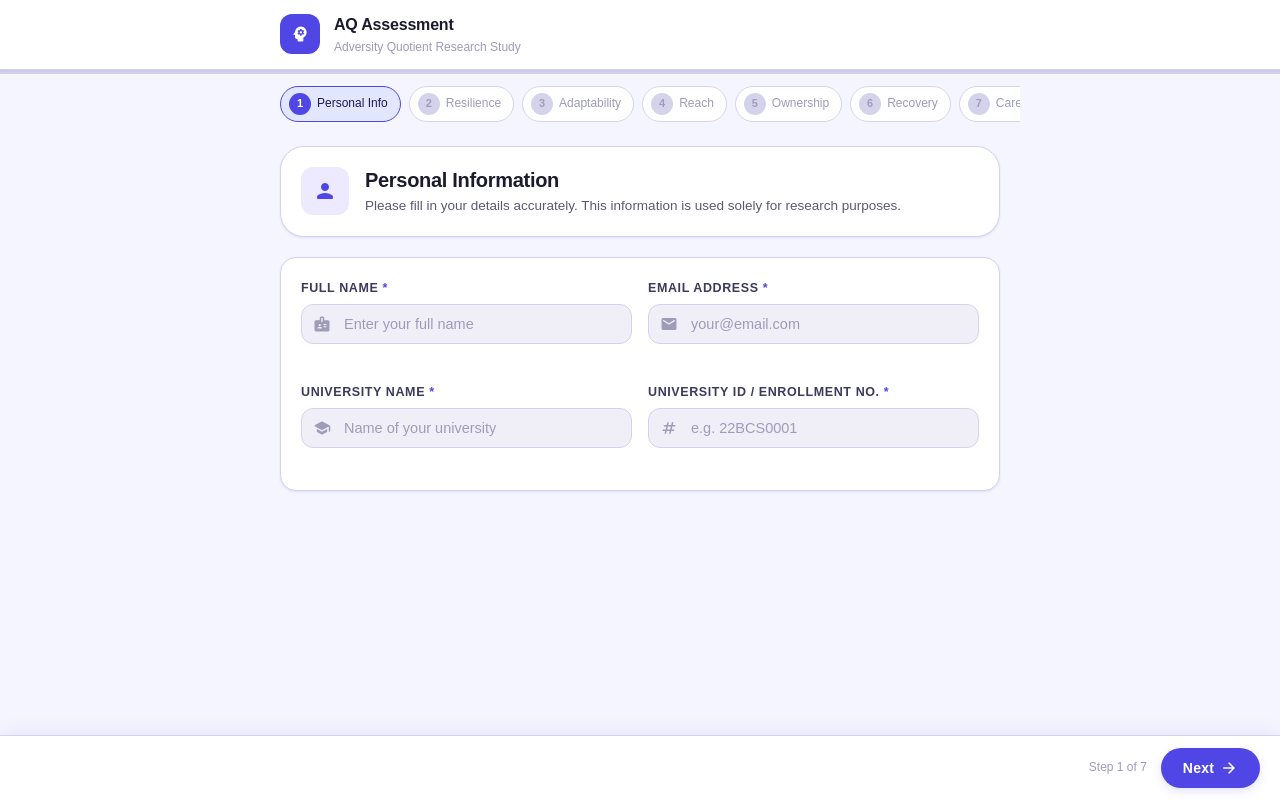
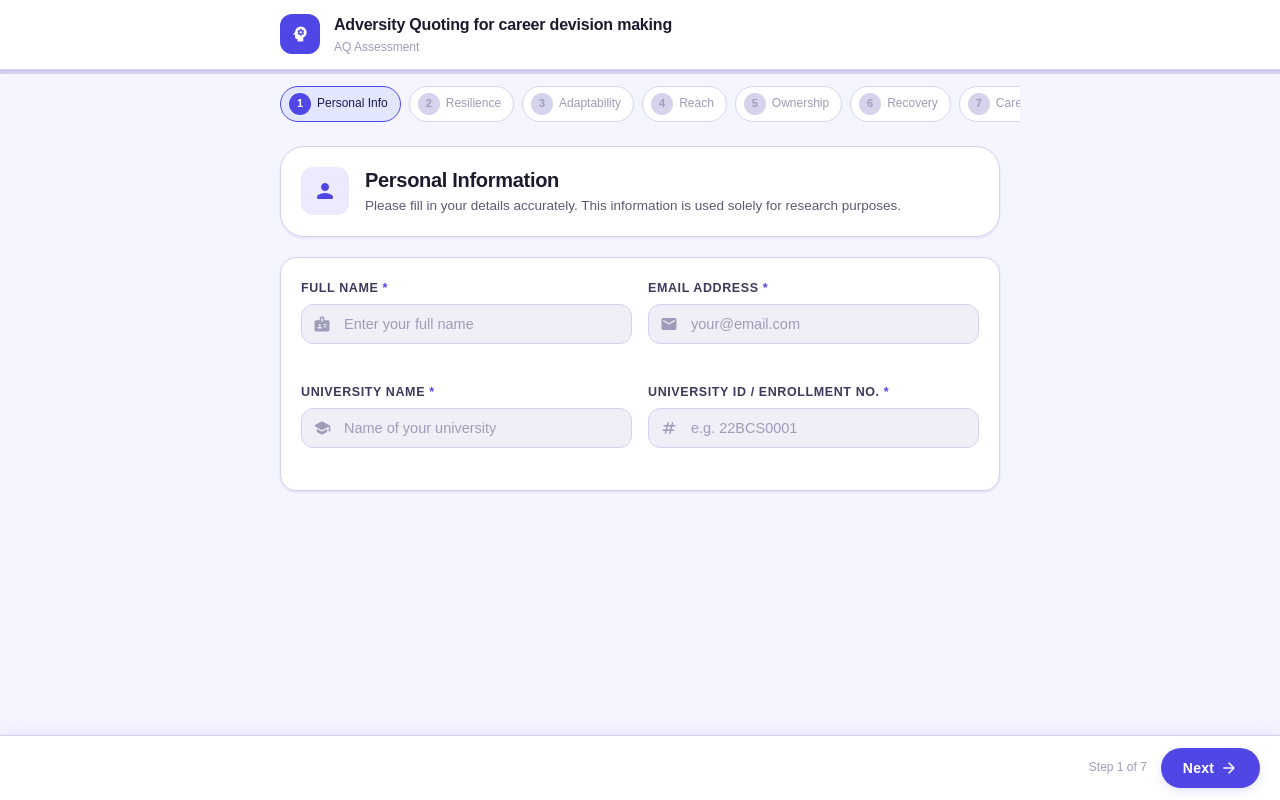
Before and after one commit to AyoAyoos/Adiquate_survey, a plain HTML site: page Index.html in a window 1280 px wide. Drawn offline with Linux system fonts and the light colour scheme; a web font is replaced by a local one.

Commit message:
title change

```diff
--- a/Index.html
+++ b/Index.html
@@ -3,7 +3,7 @@
 <head>
   <meta charset="UTF-8" />
   <meta name="viewport" content="width=device-width, initial-scale=1.0" />
-  <title>AQ Assessment — Adversity Quotient Research</title>
+  <title>Adversity Quoting for career devision making</title>
   <link rel="preconnect" href="https://fonts.googleapis.com" />
   <link rel="preconnect" href="https://fonts.gstatic.com" crossorigin />
   <link href="https://fonts.googleapis.com/css2?family=Google+Sans:wght@400;500;700&family=Google+Sans+Display:wght@400;500;700&family=Google+Sans+Text:wght@400;500&display=swap" rel="stylesheet" />
@@ -19,8 +19,8 @@
         <span class="material-icons-round">psychology</span>
       </span>
       <div class="app-bar-text">
-        <span class="app-bar-title">AQ Assessment</span>
-        <span class="app-bar-subtitle">Adversity Quotient Research Study</span>
+        <span class="app-bar-title">Adversity Quoting for career devision making</span>
+        <span class="app-bar-subtitle">AQ Assessment</span>
       </div>
     </div>
   </header>
```
